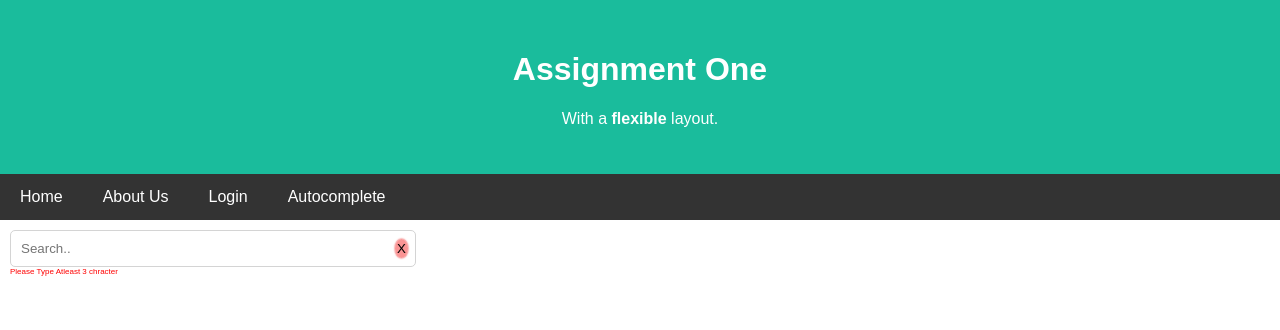
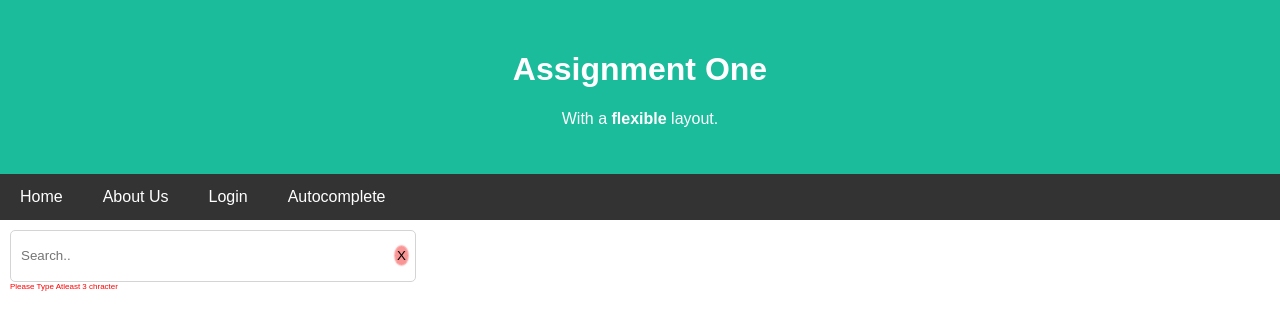
Before and after one commit to HoneyKumar/react-rxjs-ass1, a React (Create React App) app: page /autocomplete in a window 1280 px wide. Shown: the top 330 px of the page. Built offline with nearby package versions, Linux system fonts and the light colour scheme.

Commit message:
fix css for suggestion

```diff
--- a/src/css/Autocomplete.css
+++ b/src/css/Autocomplete.css
@@ -9,6 +9,7 @@
   padding:10px;
   border-radius: 5px;
   border: 1px solid #d4d4d4;
+  height:30px;
 
 }
 .autocomplete-items{
@@ -19,6 +20,7 @@
   width: 30%;
   height:150px;
   overflow:scroll;
+  padding: 10px;
 
 }
 
```
